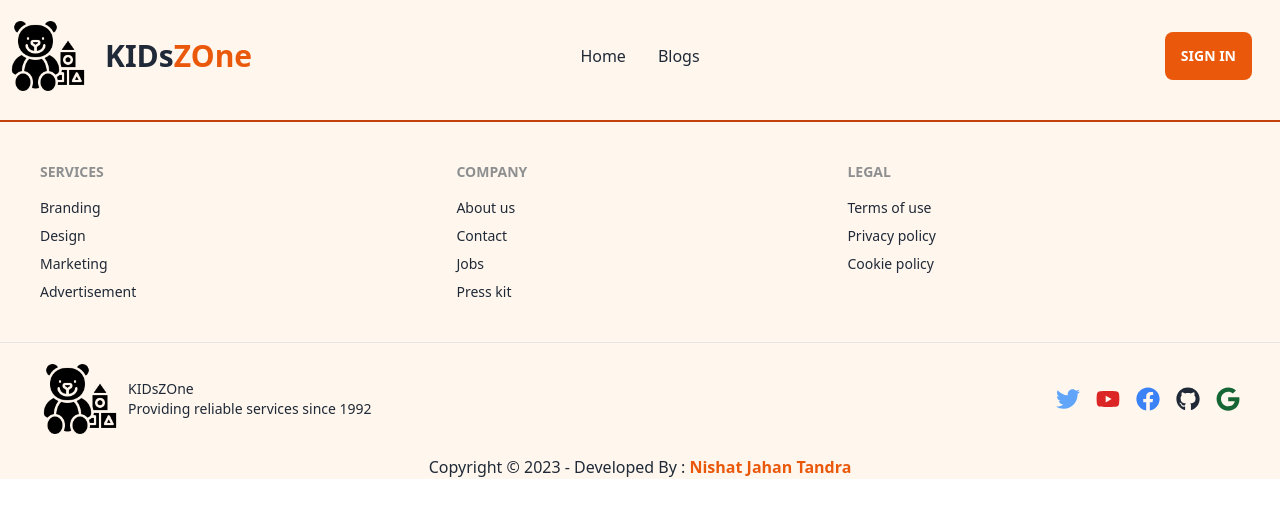
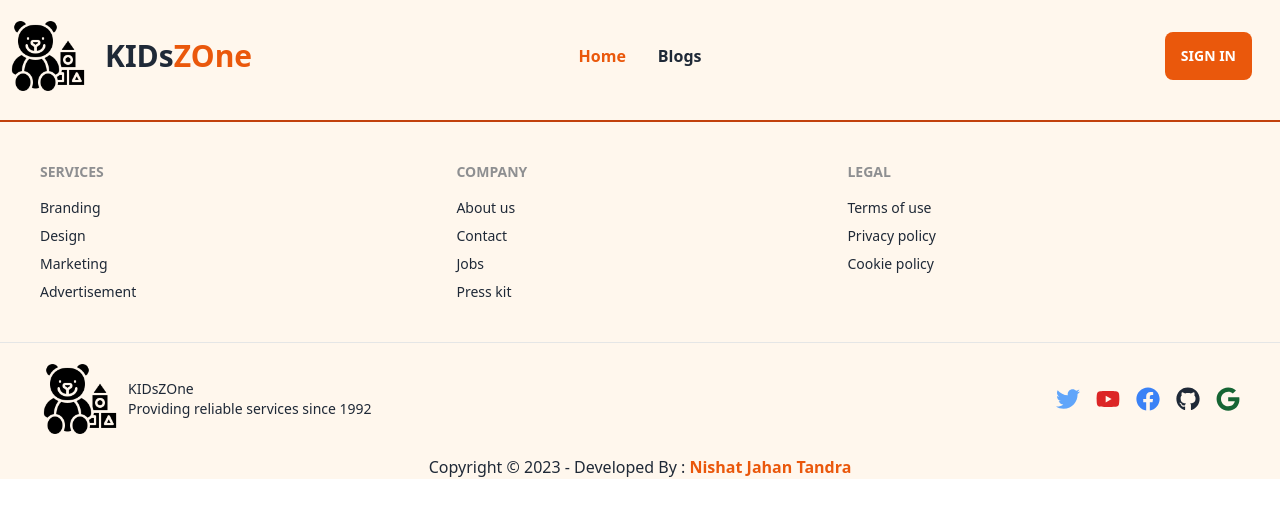
Before and after one commit to nishattandra/kids-zone-client, a React (Vite) app: page / in a window 1280 px wide. Shown: the top 518 px of the page. Built offline with nearby package versions, Linux system fonts and the light colour scheme; no server answers.

Commit message:
active route added

```diff
--- a/src/pages/Shared/Navbar/Navbar.jsx
+++ b/src/pages/Shared/Navbar/Navbar.jsx
@@ -1,5 +1,5 @@
 import React, { useContext, useState } from 'react';
-import { Link } from 'react-router-dom';
+import { Link, NavLink } from 'react-router-dom';
 import img from '../../../assets/images/logo/logo.png'
 import { AuthContext } from '../../../providers/AuthProvider';
 
@@ -23,8 +23,8 @@ const Navbar = () => {
     };
 
     const navItems = <>
-        <li> <Link to='/'>Home</Link> </li>
-        <li> <Link to='/blogs'>Blogs</Link> </li>
+        <li> <NavLink className={({ isActive }) => (isActive ? 'text-orange-600 font-bold' : ' font-bold')} to='/'>Home</NavLink> </li>
+        <li> <NavLink className={({ isActive }) => (isActive ? 'text-orange-600 font-bold' : 'font-bold')} to='/blogs'>Blogs</NavLink> </li>
     </>
     return (
         <div className="navbar h-28 mb-2 rounded-lg border-b-orange-500">
```
